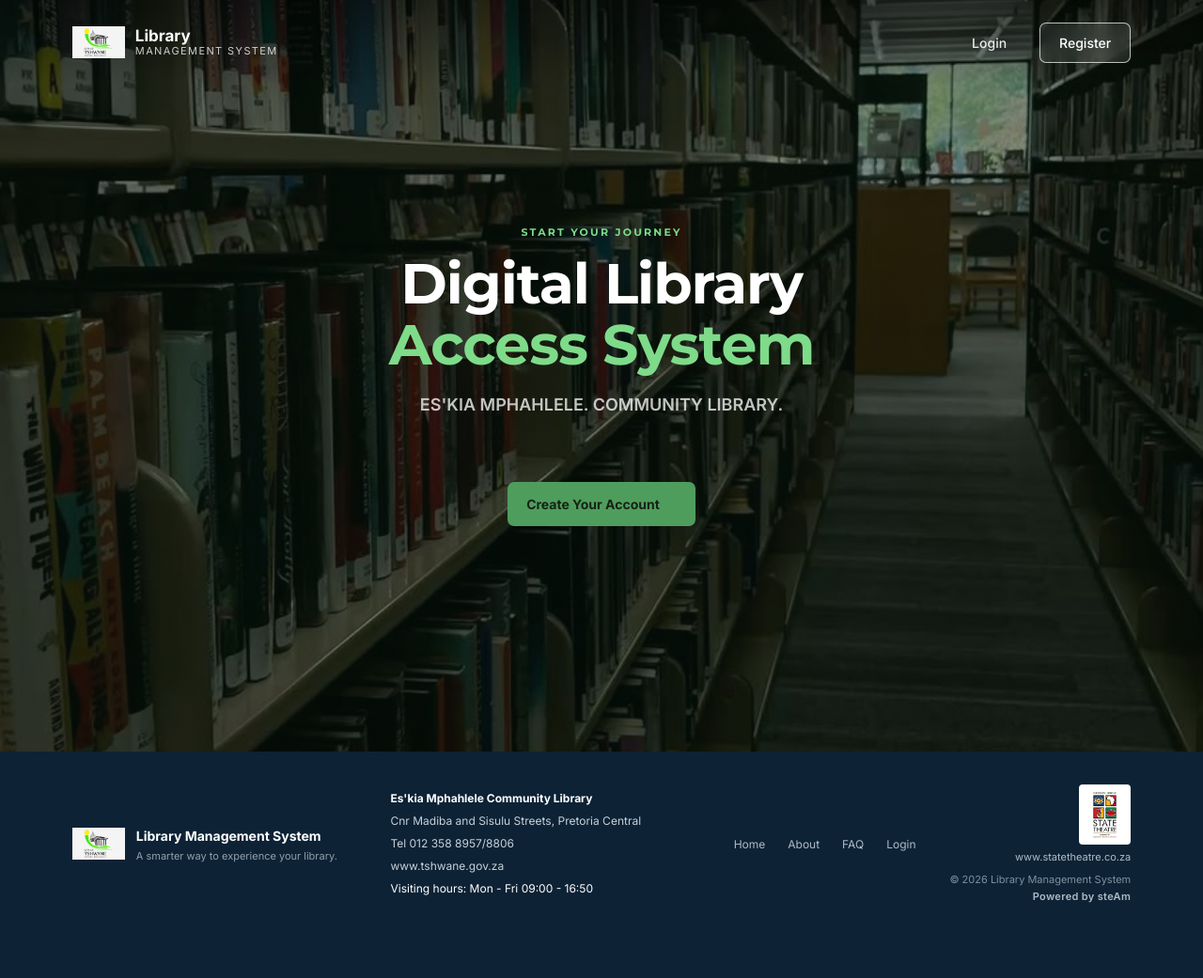
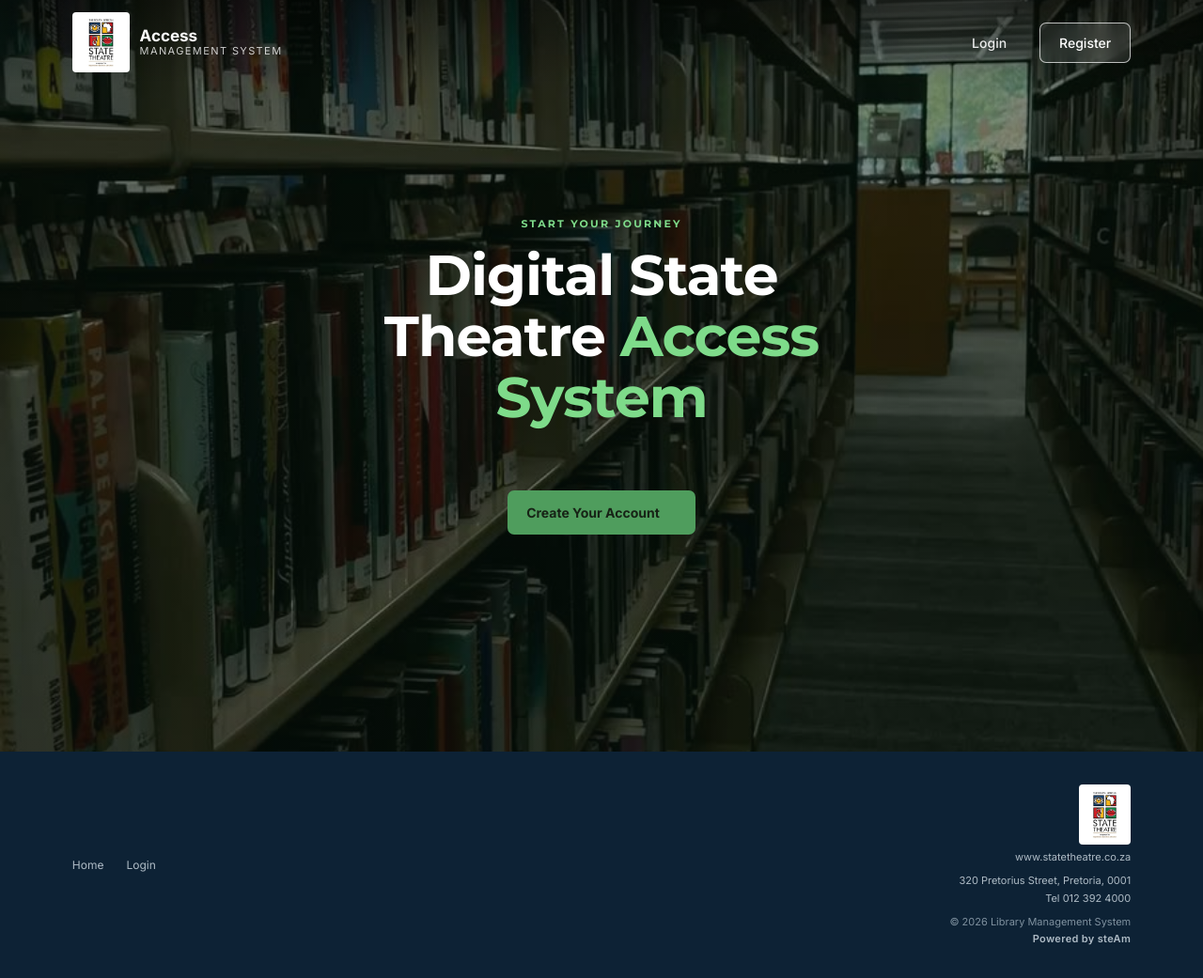
Before and after one commit to Hlompho-Khoali/library-management-system, a Flask app: page / in a window 1280 px wide. Shown: the whole page at 94% size. Before the commit the page ends 961 px from the top, so only its background shows below. Run offline with Flask 3, Linux system fonts and the light colour scheme.

Commit message:
commit -m "Updated branding to Access Management System in auth templates"

```diff
--- a/app/services/card_service.py
+++ b/app/services/card_service.py
@@ -270,7 +270,7 @@
 
     draw.text(
         (50, 25),
-        "TSHWANE LIBRARY",
+        "STATE THEATRE",
         font=title_font,
         fill="white"
     )
@@ -282,32 +282,35 @@
         fill=(220, 190, 80)
     )
 
-    # City of Tshwane logo badge
+    # South African State Theatre logo badge
     logo_path = os.path.join(
         STATIC_DIR,
         "images",
-        "tshwane icon.jpg"
+        "state-theatre-logo.jpeg"
     )
-    badge_size = 96
-    badge_left = width - badge_size - 34
-    badge_top = 20
-    badge = Image.new("RGB", (badge_size, badge_size), "white")
-    badge_mask = Image.new("L", (badge_size, badge_size), 0)
-    ImageDraw.Draw(badge_mask).ellipse(
-        [0, 0, badge_size - 1, badge_size - 1],
+    badge_width = 92
+    badge_height = 108
+    badge_left = width - badge_width - 34
+    badge_top = (135 - badge_height) // 2
+    badge = Image.new("RGB", (badge_width, badge_height), "white")
+    badge_mask = Image.new("L", (badge_width, badge_height), 0)
+    ImageDraw.Draw(badge_mask).rounded_rectangle(
+        [0, 0, badge_width - 1, badge_height - 1],
+        radius=10,
         fill=255
     )
 
     if os.path.exists(logo_path):
         logo = Image.open(logo_path).convert("RGB")
-        logo.thumbnail((badge_size - 12, badge_size - 12), Image.Resampling.LANCZOS)
-        logo_left = (badge_size - logo.width) // 2
-        logo_top = (badge_size - logo.height) // 2
+        logo.thumbnail((badge_width - 8, badge_height - 8), Image.Resampling.LANCZOS)
+        logo_left = (badge_width - logo.width) // 2
+        logo_top = (badge_height - logo.height) // 2
         badge.paste(logo, (logo_left, logo_top))
 
     image.paste(badge, (badge_left, badge_top), badge_mask)
-    draw.ellipse(
-        [badge_left, badge_top, badge_left + badge_size - 1, badge_top + badge_size - 1],
+    draw.rounded_rectangle(
+        [badge_left, badge_top, badge_left + badge_width - 1, badge_top + badge_height - 1],
+        radius=10,
         outline=(220, 190, 80),
         width=3
     )
--- a/app/static/css/style.css
+++ b/app/static/css/style.css
@@ -212,6 +212,18 @@
     line-height: 1.15;
 }
 
+.home-logo-icon.home-logo-theatre {
+    width: auto;
+
+    height: 64px;
+
+    padding: 3px 6px;
+
+    border-radius: 4px;
+
+    background: white;
+}
+
 .home-logo-text strong {
     font-size: 17px;
 }
@@ -923,7 +935,7 @@
 
     display: grid;
 
-    grid-template-columns: 1.5fr 1.6fr 1fr auto;
+    grid-template-columns: 1fr auto;
 
     align-items: center;
 
@@ -980,7 +992,7 @@
 .footer-links {
     display: flex;
 
-    justify-content: center;
+    justify-content: flex-start;
 
     gap: 24px;
 }
@@ -1003,6 +1015,24 @@
     color: #7f919f;
 
     font-size: 11px;
+}
+
+.footer-partner-contact {
+    display: grid;
+    gap: 2px;
+    margin-bottom: 10px;
+    font-size: 11px;
+    font-style: normal;
+    line-height: 1.5;
+    color: #aebbc5;
+}
+
+.footer-partner-contact a {
+    color: #aebbc5;
+}
+
+.footer-partner-contact a:hover {
+    color: white;
 }
 
 .footer-powered {
--- a/app/templates/auth/forgot_password.html
+++ b/app/templates/auth/forgot_password.html
@@ -6,7 +6,7 @@
 <div class="auth-page">
     <div class="auth-left">
         <div class="auth-brand">
-            <h1>Welcome to the Library Management System</h1>
+            <h1>Welcome to the Access Management System</h1>
             <p>Reset your password to regain access to your library account.</p>
         </div>
     </div>
--- a/app/templates/auth/reset_password.html
+++ b/app/templates/auth/reset_password.html
@@ -6,7 +6,7 @@
 <div class="auth-page">
     <div class="auth-left">
         <div class="auth-brand">
-            <h1>Welcome to the Library Management System</h1>
+            <h1>Welcome to the Access Management System</h1>
             <p>Choose a new password for your library account.</p>
         </div>
     </div>
--- a/app/templates/home.html
+++ b/app/templates/home.html
@@ -11,13 +11,13 @@
 
         <a href="{{ url_for('auth.home') }}" class="home-logo">
             <img
-                src="{{ url_for('static', filename='images/tshwane icon.jpg') }}"
-                alt="City of Tshwane"
-                class="home-logo-icon"
+                src="{{ url_for('static', filename='images/state-theatre-logo.jpeg') }}"
+                alt="South African State Theatre"
+                class="home-logo-icon home-logo-theatre"
             >
 
             <div class="home-logo-text">
-                <strong>Library</strong>
+                <strong>Access</strong>
                 <span>Management System</span>
             </div>
         </a>
@@ -60,12 +60,12 @@
                 </div>
 
                 <h2>
-                    Digital Library
+                    Digital State Theatre
                     <span>Access System</span>
                 </h2>
 
                 <p>
-                    ES'KIA MPHAHLELE. COMMUNITY LIBRARY.
+
                 </p>
 
                 <a
@@ -86,41 +86,9 @@
     <!-- Footer -->
     <footer class="home-footer">
 
-        <div class="footer-brand">
-
-            <img
-                src="{{ url_for('static', filename='images/tshwane icon.jpg') }}"
-                alt="City of Tshwane"
-                class="home-logo-icon"
-            >
-
-            <div>
-                <strong>Library Management System</strong>
-
-                <p>
-                    A smarter way to experience your library.
-                </p>
-            </div>
-
-        </div>
-
-
-        <address class="footer-contact">
-            <strong>Es'kia Mphahlele Community Library</strong>
-            <span>Cnr Madiba and Sisulu Streets, Pretoria Central</span>
-            <span>Tel <a href="tel:0123588957">012 358 8957/8806</a></span>
-            <a href="https://www.tshwane.gov.za">www.tshwane.gov.za</a>
-            <span class="footer-hours">Visiting hours: Mon - Fri 09:00 - 16:50</span>
-        </address>
-
-
         <div class="footer-links">
 
             <a href="#home">Home</a>
-
-            <a href="{{ url_for('auth.about') }}">About</a>
-
-            <a href="{{ url_for('auth.faq') }}">FAQ</a>
 
             <a href="{{ url_for('auth.login') }}">
                 Login
@@ -145,6 +113,11 @@
                 <span>www.statetheatre.co.za</span>
             </a>
 
+            <address class="footer-partner-contact">
+                <span>320 Pretorius Street, Pretoria, 0001</span>
+                <span>Tel <a href="tel:+27123924000">012 392 4000</a></span>
+            </address>
+
             © 2026 Library Management System
             <span class="footer-powered">Powered by steAm</span>
         </div>
```
Also changed, not shown: app/templates/auth/login.html (+1 -6 lines), app/static/cards/00000039.png, app/static/cards/00000041.png.
